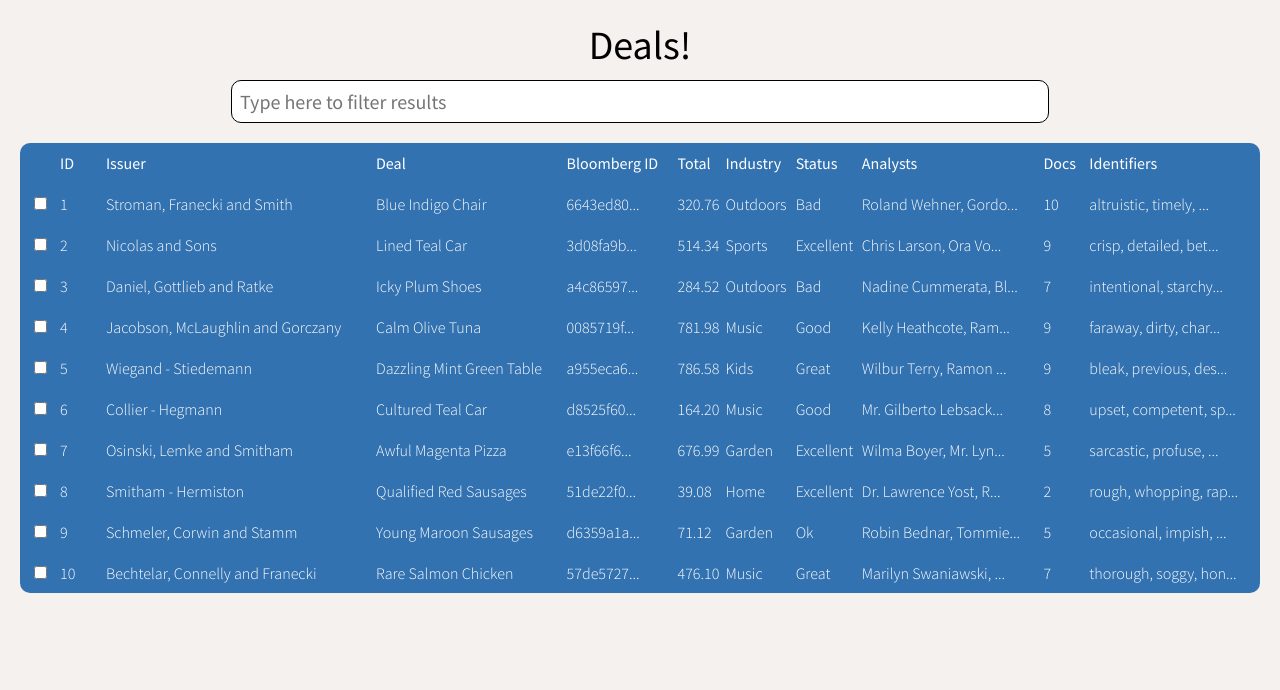
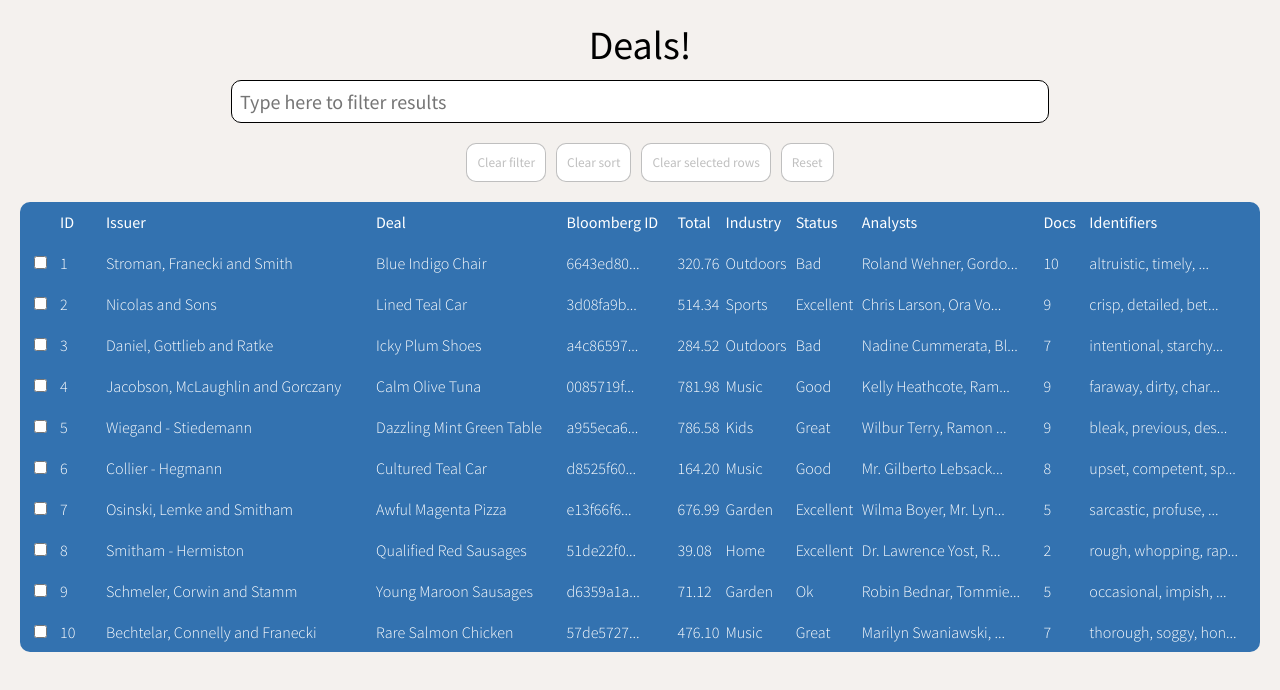
Before and after one commit to davebaumgartner/deals, a Vue app: page / in a window 1280 px wide. Shown: the top 690 px of the page. Built offline with nearby package versions, Linux system fonts and the light colour scheme.

Commit message:
Add reset/filter SimpleButtons

```diff
--- a/src/views/DealsView.vue
+++ b/src/views/DealsView.vue
@@ -3,6 +3,7 @@ import DetailPane from "@/components/DetailPane.vue";
 import DynamicTable from "@/components/DynamicTable.vue";
 import FilterTextInput from "@/components/FilterTextInput.vue";
 import NoResults from "@/components/NoResults.vue";
+import SimpleButton from "@/components/SimpleButton.vue";
 import type { TableModel } from "@/types";
 import { SortDirection } from "@/types";
 import { debounce, getColumnByKey } from "@/utils/utils";
@@ -58,11 +59,11 @@ const sortRows = () => {
 };
 
 // clear/reset methods
-const resetFilter = () => {
+const clearFilter = () => {
   debouncedFilterText.value = "";
   filterText.value = "";
 };
-const resetSelectedRows = () => {
+const clearSelectedRows = () => {
   selectedRows.value = [];
 };
 const resetSort = () => {
@@ -70,8 +71,8 @@ const resetSort = () => {
   sortColumn.value = "";
 };
 const reset = () => {
-  resetFilter();
-  resetSelectedRows();
+  clearFilter();
+  clearSelectedRows();
   resetSort();
 };
 
@@ -135,7 +136,39 @@ watch(filterText, (newValue) => {
   <main class="main">
     <div class="headline">Deals!</div>
     <FilterTextInput v-model="filterText" />
-    <!-- Reset buttons go here -->
+    <div class="buttons">
+      <SimpleButton
+        :disabled="filterText.length <= 0"
+        data-testid="clear-filter-button"
+        @simpleButtonClick="clearFilter"
+      >
+        Clear filter
+      </SimpleButton>
+
+      <SimpleButton
+        :disabled="sortColumn === ''"
+        @simpleButtonClick="resetSort"
+        data-testid="clear-sort-button"
+      >
+        Clear sort
+      </SimpleButton>
+
+      <SimpleButton
+        @simpleButtonClick="clearSelectedRows"
+        data-testid="clear-selection-button"
+        :disabled="selectedRows.length === 0"
+      >
+        Clear selected rows
+      </SimpleButton>
+
+      <SimpleButton
+        @simpleButtonClick="reset"
+        data-testid="reset-button"
+        :disabled="selectedRows.length <= 0 && filterText === '' && sortColumn === ''"
+      >
+        Reset
+      </SimpleButton>
+    </div>
     <div class="grid-container">
       <DynamicTable
         @handleColumnHeaderClick="handleColumnHeaderClick"
@@ -152,9 +185,11 @@ watch(filterText, (newValue) => {
         @resetClicked="reset"
       />
       <DetailPane
-        v-if="selectedRows.length === 1 && tableData.find((row) => row.id === selectedRows[0])"
+        v-if="
+          selectedRows.length === 1 && filteredTableData.find((row) => row.id === selectedRows[0])
+        "
         :headers="columnKeysAndLabels"
-        :row="tableData.filter((row) => row.id === selectedRows[0])[0]"
+        :row="filteredTableData.filter((row) => row.id === selectedRows[0])[0]"
       />
     </div>
   </main>
@@ -173,6 +208,18 @@ watch(filterText, (newValue) => {
     margin-bottom: 10px;
   }
 
+  .buttons {
+    display: flex;
+    flex-direction: row;
+    justify-content: center;
+    align-items: center;
+    padding: 10px;
+    width: 100%;
+    button:not(:last-child) {
+      margin-right: 10px;
+    }
+  }
+
   .grid-container {
     display: flex;
     flex-direction: row;
```
